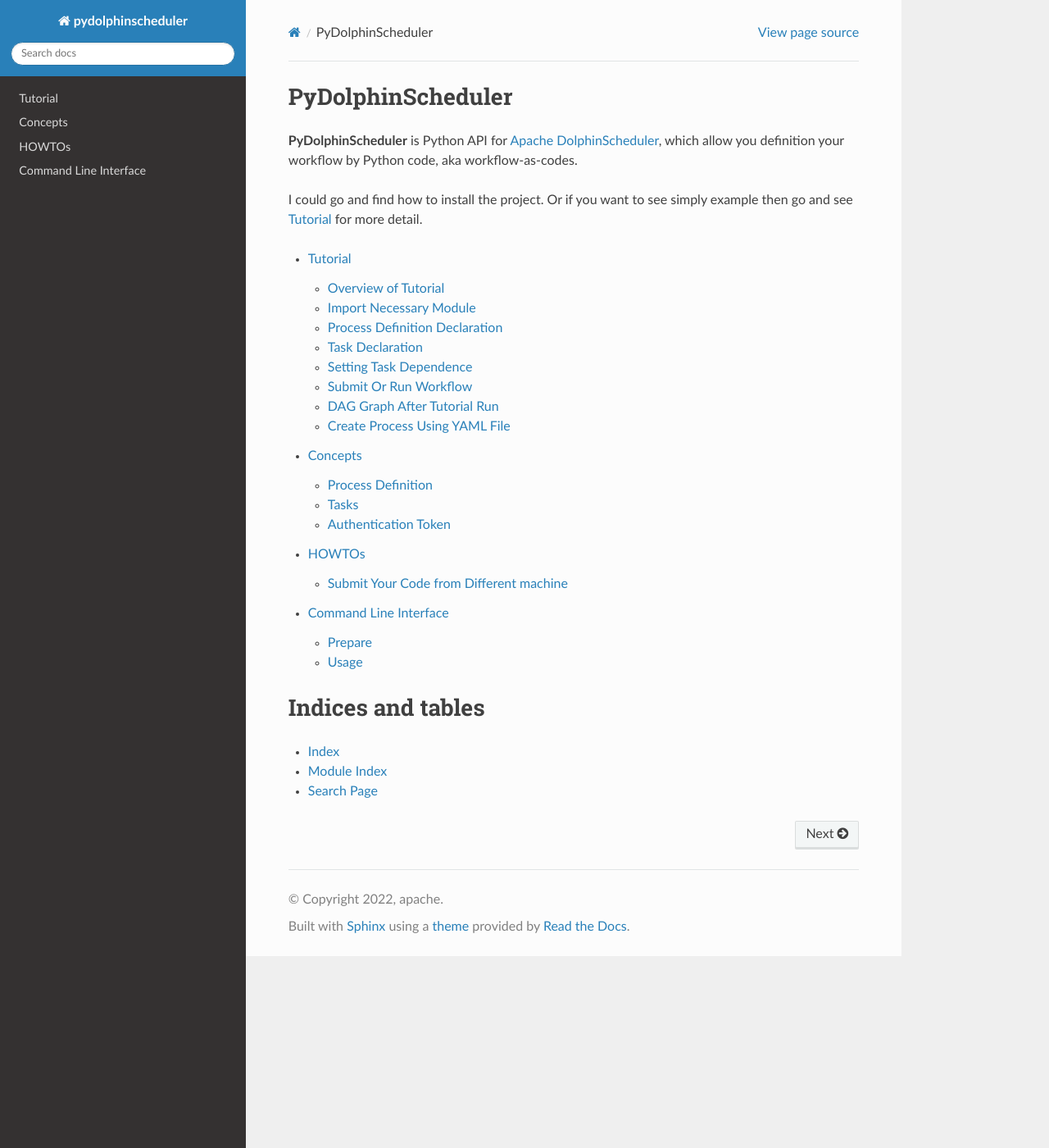
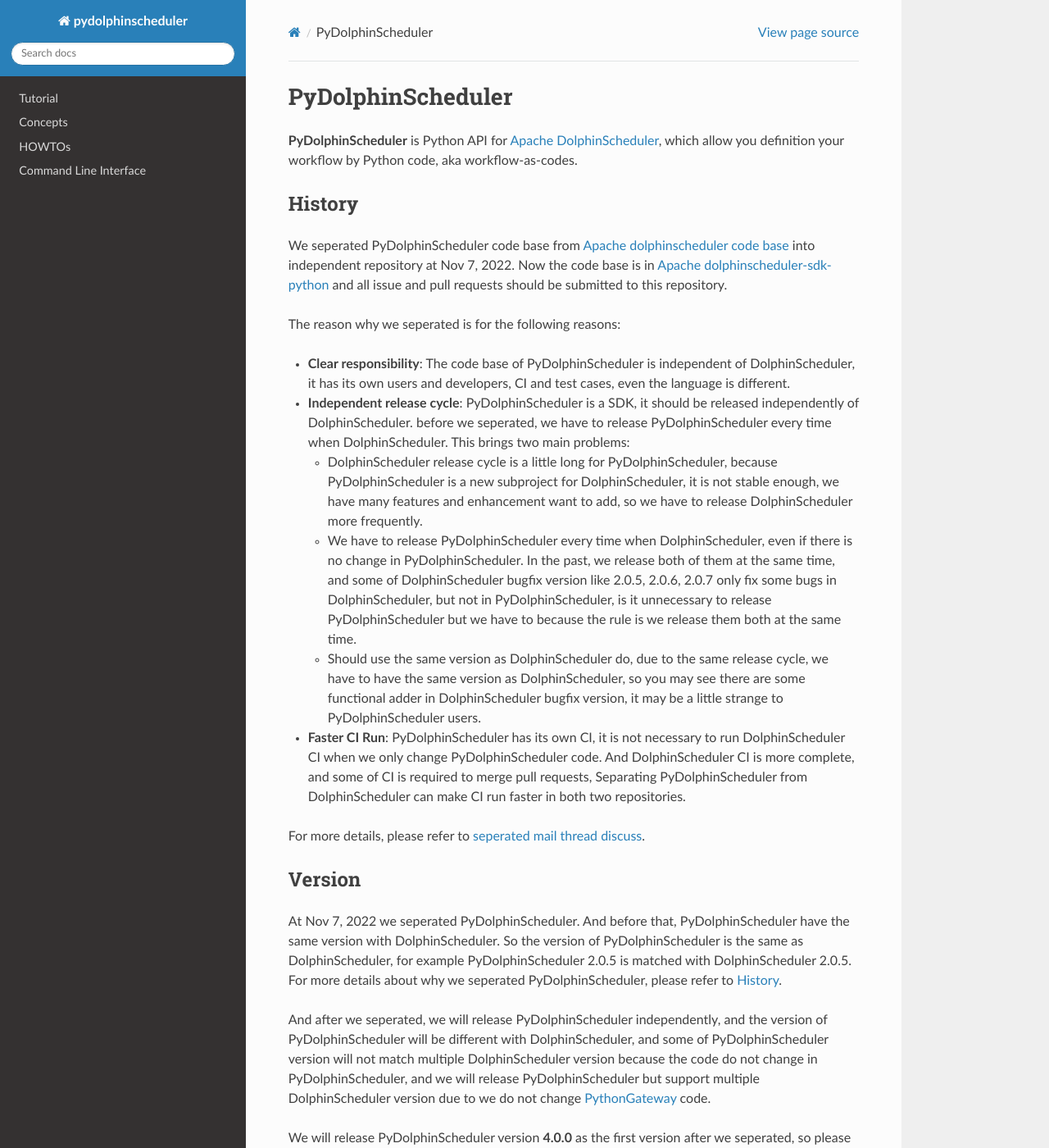
Before and after one commit to apache/dolphinscheduler-sdk-python, a Sphinx documentation site: the page built from docs/source/index.rst, in a window 1280 px wide and 1400 px high. Shown: the whole window at 82% size. Built offline with Sphinx 7.4.7 and the Read the Docs theme 2.0.0, drawn with Linux system fonts in a browser that asks for light colours; pages that are not in the unit, such as notebooks, are missing from menus; some of the changed text lies outside the part shown.

Commit message:
[doc] Add history and version compatibility (#28)

```diff
--- a/docs/source/index.rst
+++ b/docs/source/index.rst
@@ -21,7 +21,74 @@
 **PyDolphinScheduler** is Python API for `Apache DolphinScheduler <https://dolphinscheduler.apache.org>`_,
 which allow you definition your workflow by Python code, aka workflow-as-codes.
 
-I could go and find how to :ref:`install <start:getting started>` the project. Or if you want to see simply example
+History
+-------
+
+We seperated PyDolphinScheduler code base from `Apache dolphinscheduler code base <https://github.com/apache/dolphinscheduler>`_
+into independent repository at Nov 7, 2022. Now the code base is in `Apache dolphinscheduler-sdk-python <https://github.com/apache/dolphinscheduler-sdk-python>`_
+and all issue and pull requests should be submitted to this repository.
+
+The reason why we seperated is for the following reasons:
+
+- **Clear responsibility**: The code base of PyDolphinScheduler is independent of DolphinScheduler, it has its
+  own users and developers, CI and test cases, even the language is different.
+- **Independent release cycle**: PyDolphinScheduler is a SDK, it should be released independently of DolphinScheduler.
+  before we seperated, we have to release PyDolphinScheduler every time when DolphinScheduler. This brings two
+  main problems:
+
+  - DolphinScheduler release cycle is a little long for PyDolphinScheduler, because PyDolphinScheduler is a new subproject
+    for DolphinScheduler, it is not stable enough, we have many features and enhancement want to add, so we have to release
+    DolphinScheduler more frequently.
+  - We have to release PyDolphinScheduler every time when DolphinScheduler, even if there is no change in PyDolphinScheduler.
+    In the past, we release both of them at the same time, and some of DolphinScheduler bugfix version like 2.0.5, 2.0.6, 2.0.7
+    only fix some bugs in DolphinScheduler, but not in PyDolphinScheduler, is it unnecessary to release PyDolphinScheduler
+    but we have to because the rule is we release them both at the same time.
+  - Should use the same version as DolphinScheduler do, due to the same release cycle, we have to have the same version
+    as DolphinScheduler, so you may see there are some functional adder in DolphinScheduler bugfix version, it may
+    be a little strange to PyDolphinScheduler users.
+
+- **Faster CI Run**: PyDolphinScheduler has its own CI, it is not necessary to run DolphinScheduler CI when we only
+  change PyDolphinScheduler code. And DolphinScheduler CI is more complete, and some of CI is required to merge pull requests,
+  Separating PyDolphinScheduler from DolphinScheduler can make CI run faster in both two repositories.
+
+For more details, please refer to `seperated mail thread discuss <https://lists.apache.org/thread/4z7l5l54c4d81smjlk1n8nq380p9f0oo>`_.
+
+Version
+-------
+
+At Nov 7, 2022 we seperated PyDolphinScheduler. And before that, PyDolphinScheduler have the same version with DolphinScheduler.
+So the version of PyDolphinScheduler is the same as DolphinScheduler, for example PyDolphinScheduler 2.0.5 is matched with
+DolphinScheduler 2.0.5. For more details about why we seperated PyDolphinScheduler, please refer to `History`_.
+
+And after we seperated, we will release PyDolphinScheduler independently, and the version of PyDolphinScheduler will
+be different with DolphinScheduler, and some of PyDolphinScheduler version will not match multiple DolphinScheduler version
+because the code do not change in PyDolphinScheduler, and we will release PyDolphinScheduler but support multiple DolphinScheduler
+version due to we do not change
+`PythonGateway <https://github.com/apache/dolphinscheduler/blob/dev/dolphinscheduler-api/src/main/java/org/apache/dolphinscheduler/api/python/PythonGateway.java>`_
+code.
+
+We will release PyDolphinScheduler version **4.0.0** as the first version after we seperated, so please be ware of when you
+use PyDolphinScheduler above version 4.0.0.
+
++-----------------------------+----------------------------+---------------------+
+| DolphinScheduler Version    | PyDolphinScheduler Version | Note                |
++=============================+============================+=====================+
+| 2.0.5                       | 2.0.5                      | before we seperated |
++-----------------------------+----------------------------+---------------------+
+| above 2.0.6 and prior 3.0.0 | 2.0.6                      | before we seperated |
++-----------------------------+----------------------------+---------------------+
+| 3.0.0                       | 3.0.0                      | before we seperated |
++-----------------------------+----------------------------+---------------------+
+| above 3.0.1 and prior 3.1.0 | 3.0.1                      | before we seperated |
++-----------------------------+----------------------------+---------------------+
+| above 3.1.0 and prior 3.1.2 | 3.1.0                      | before we seperated |
++-----------------------------+----------------------------+---------------------+
+
+
+Content
+-------
+
+You could go and find how to :ref:`install <start:getting started>` the project. Or if you want to see simply example
 then go and see :doc:`tutorial` for more detail.
 
 
```
Also changed, not shown: README.md (+5 -0 lines).
